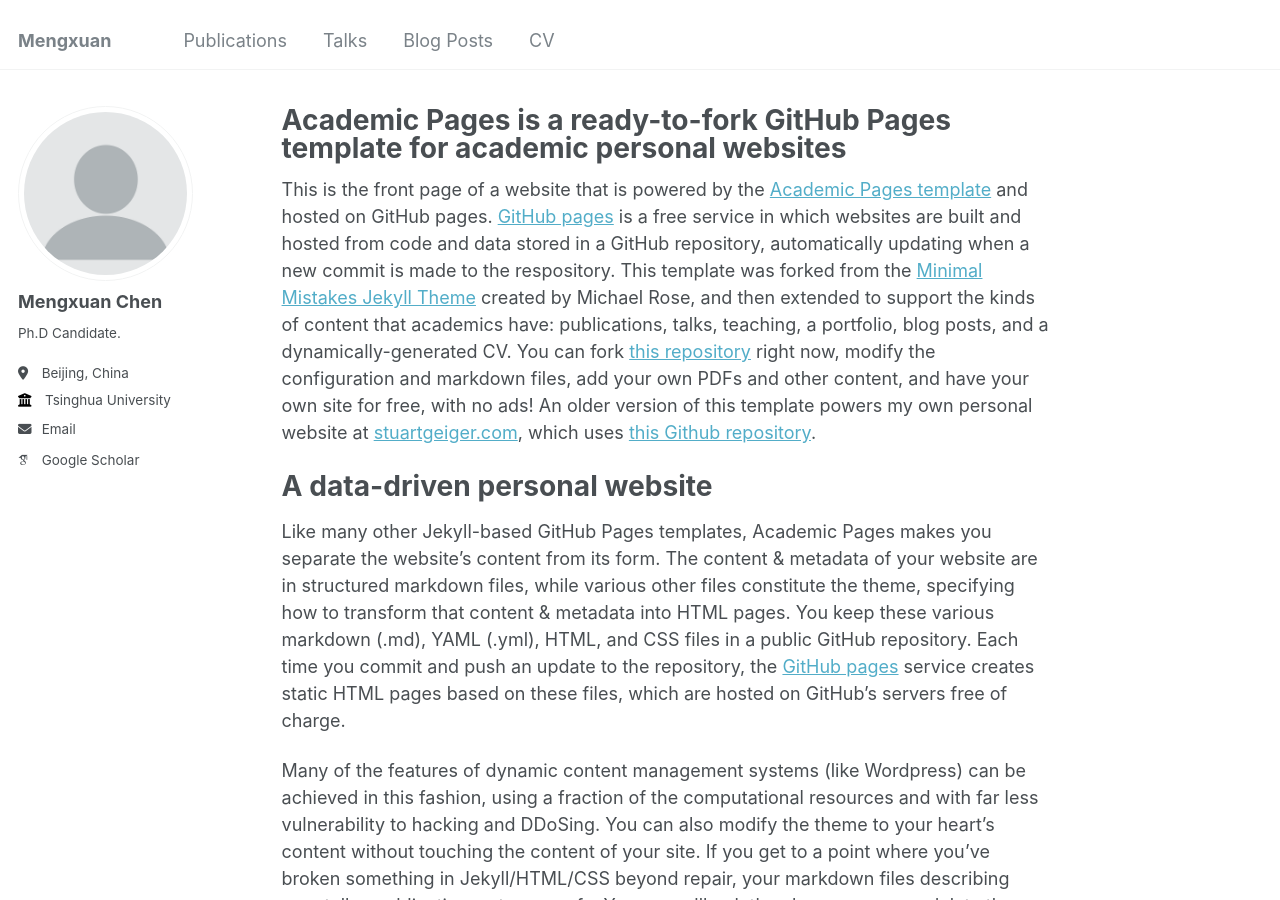
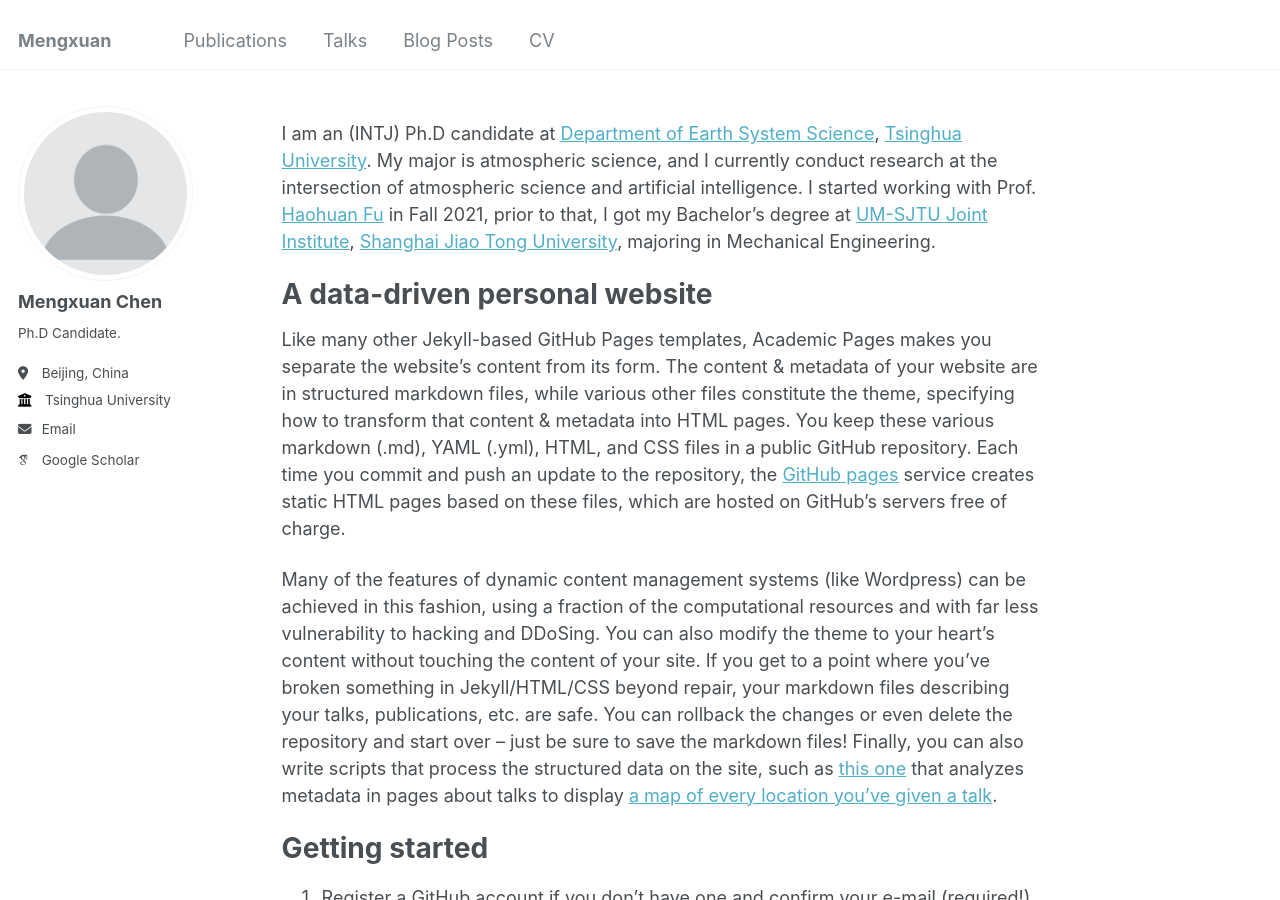
Before and after one commit to SauryChen/SauryChen.github.io, a Jekyll site: the page built from _pages/about.md, in a window 1280 px wide and 900 px high. Built offline with Jekyll 4.4.1, drawn with Linux system fonts in a browser that asks for light colours; some web fonts are replaced.

Commit message:
Update about.md

```diff
--- a/_pages/about.md
+++ b/_pages/about.md
@@ -1,13 +1,13 @@
 ---
 permalink: /
-title: "Academic Pages is a ready-to-fork GitHub Pages template for academic personal websites"
+title: ""
 author_profile: true
 redirect_from:
   - /about/
   - /about.html
 ---
 
-This is the front page of a website that is powered by the [Academic Pages template](https://github.com/academicpages/academicpages.github.io) and hosted on GitHub pages. [GitHub pages](https://pages.github.com) is a free service in which websites are built and hosted from code and data stored in a GitHub repository, automatically updating when a new commit is made to the respository. This template was forked from the [Minimal Mistakes Jekyll Theme](https://mmistakes.github.io/minimal-mistakes/) created by Michael Rose, and then extended to support the kinds of content that academics have: publications, talks, teaching, a portfolio, blog posts, and a dynamically-generated CV. You can fork [this repository](https://github.com/academicpages/academicpages.github.io) right now, modify the configuration and markdown files, add your own PDFs and other content, and have your own site for free, with no ads! An older version of this template powers my own personal website at [stuartgeiger.com](http://stuartgeiger.com), which uses [this Github repository](https://github.com/staeiou/staeiou.github.io).
+I am an (INTJ) Ph.D candidate at [Department of Earth System Science](https://www.dess.tsinghua.edu.cn), [Tsinghua University](https://www.tsinghua.edu.cn). My major is atmospheric science, and I currently conduct research at the intersection of atmospheric science and artificial intelligence. I started working with Prof. [Haohuan Fu](http://www.thuhpgc.net/mediawiki/index.php/Haohuan_Fu) in Fall 2021, prior to that, I got my Bachelor's degree at [UM-SJTU Joint Institute](https://www.ji.sjtu.edu.cn/cn/), [Shanghai Jiao Tong University](https://www.sjtu.edu.cn), majoring in Mechanical Engineering.
 
 A data-driven personal website
 ======
```
